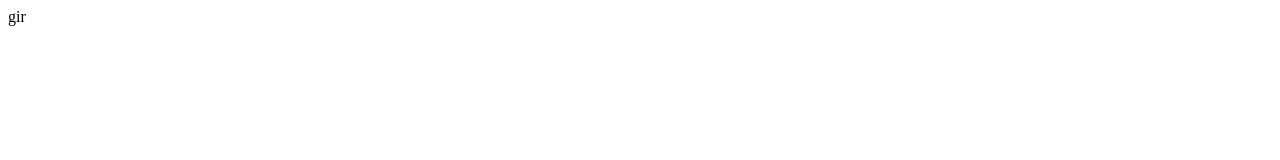
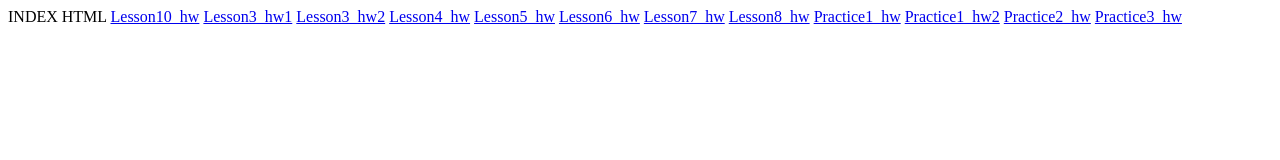
Before and after one commit to nataliia-holovko/WEBACADEMY_2801_NH, a plain HTML site: page index.html in a window 1280 px wide. Drawn offline with Linux system fonts and the light colour scheme.

Commit message:
Test commit

```diff
--- a/index.html
+++ b/index.html
@@ -1 +1,23 @@
-gir
+<!DOCTYPE html>
+<html lang="en">
+  <head>
+    <meta charset="UTF-8" />
+    <meta name="viewport" content="width=device-width, initial-scale=1.0" />
+    <title>Document</title>
+  </head>
+  <body>
+    INDEX HTML
+    <a href="./lesson10_hw/lesson_10.html">Lesson10_hw</a>
+    <a href="./lesson3_hw/lesson3_hw1/pricing.html">Lesson3_hw1</a>
+    <a href="./lesson3_hw/lesson3_hw2/steve_rogers.html">Lesson3_hw2</a>
+    <a href="./lesson4_hw/lesson4_hw.html">Lesson4_hw</a>
+    <a href="./lesson5_hw/hw5.html">Lesson5_hw</a>
+    <a href="./lesson6_hw/lesson_6.html">Lesson6_hw</a>
+    <a href="./lesson7_hw/hw7.html">Lesson7_hw</a>
+    <a href="./lesson8_hw/lesson_8.html">Lesson8_hw</a>
+    <a href="./practice1_hw/hw_practice1.html">Practice1_hw</a>
+    <a href="./practice1_hw2/login_in.html">Practice1_hw2</a>
+    <a href="./practice2_hw/wix.html">Practice2_hw</a>
+    <a href="./practice3_hw/practice_3.html">Practice3_hw</a>
+  </body>
+</html>
```
